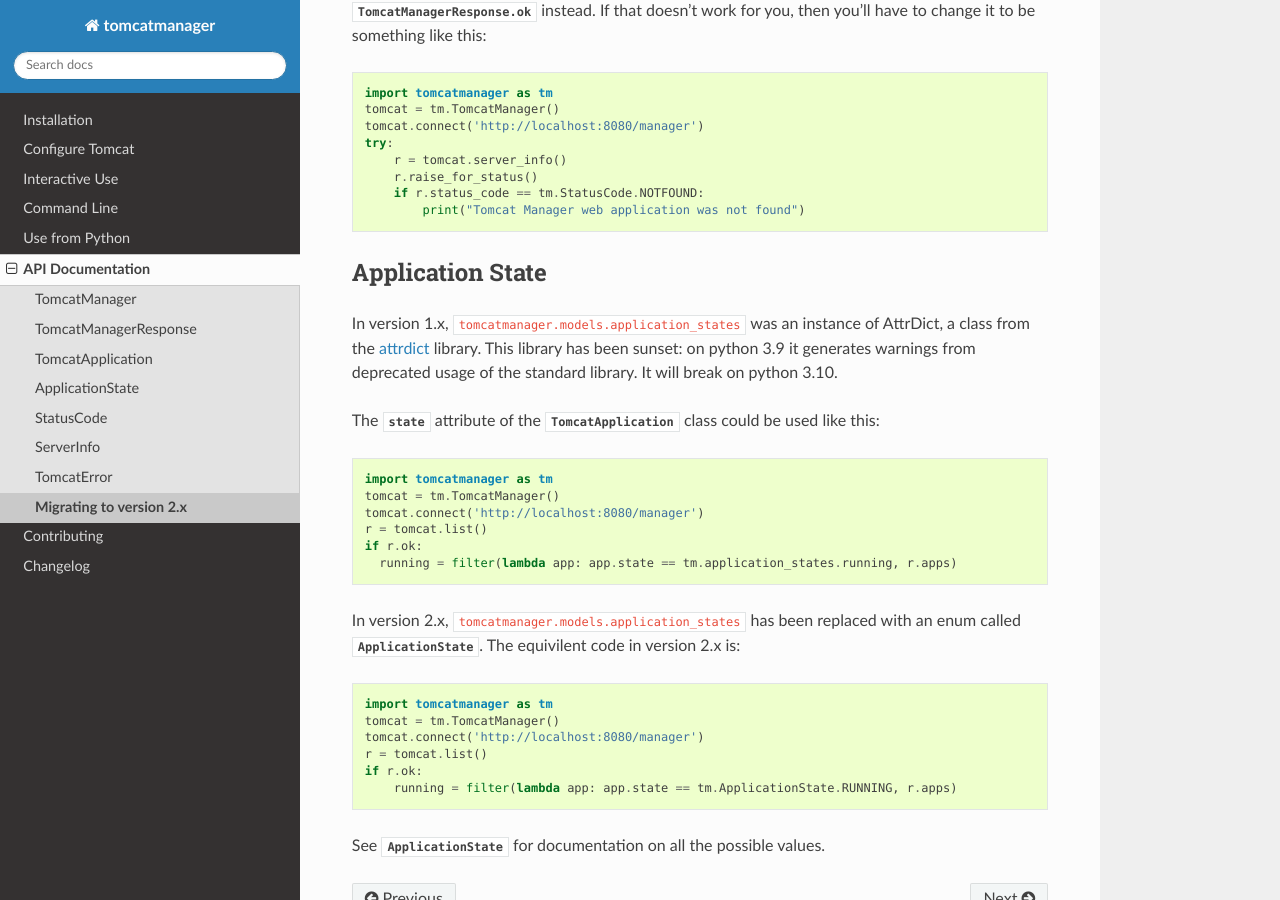
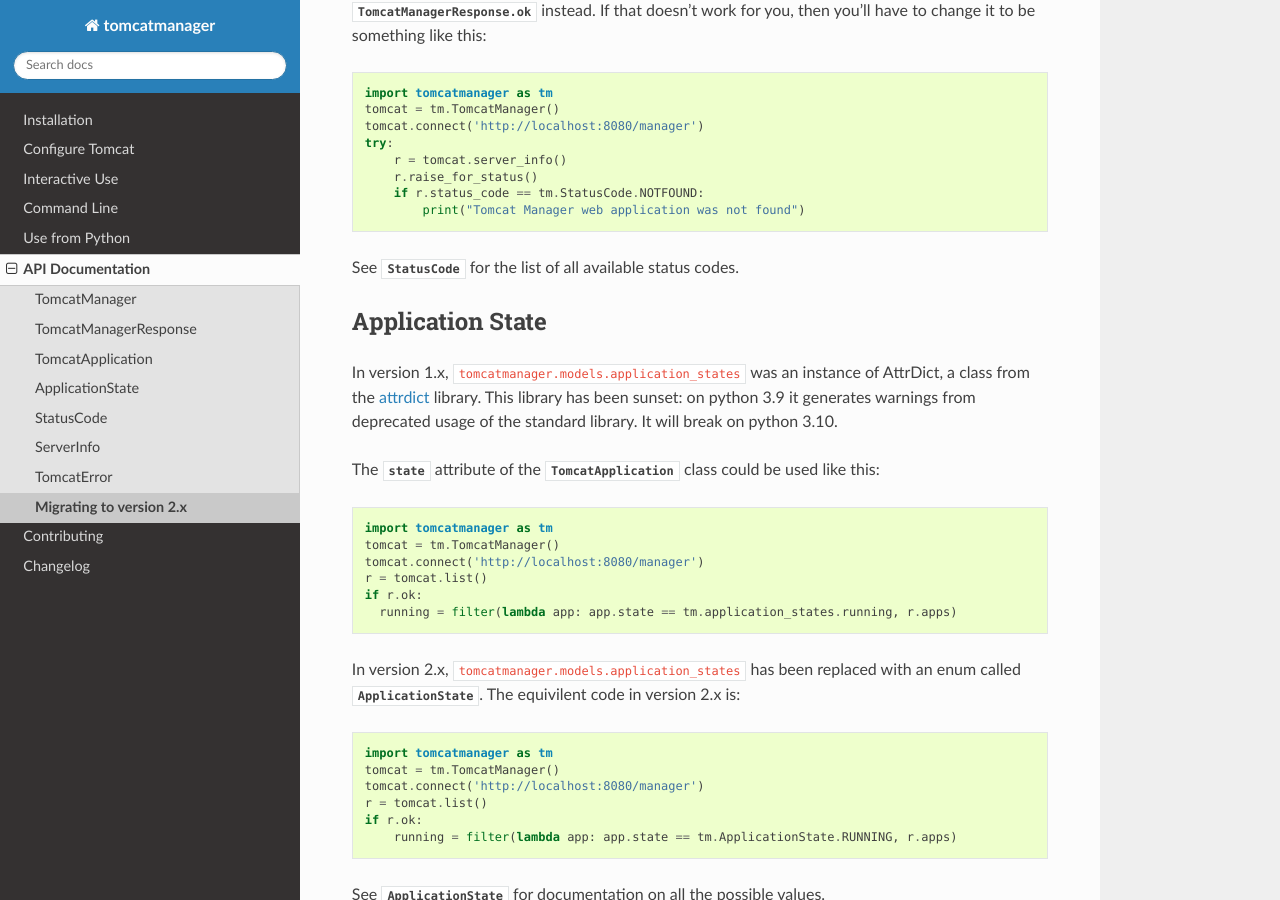
Before and after one commit to tomcatmanager/tomcatmanager, a Sphinx documentation site: the page built from docs/api/migrating2.rst, in a window 1280 px wide and 900 px high, scrolled down 1080 px. Built offline with Sphinx 7.4.7 and the Read the Docs theme 2.0.0, drawn with Linux system fonts in a browser that asks for light colours.

Commit message:
Add reference to StatusCode enum.

```diff
--- a/docs/api/migrating2.rst
+++ b/docs/api/migrating2.rst
@@ -60,6 +60,8 @@
         if r.status_code == tm.StatusCode.NOTFOUND:
             print("Tomcat Manager web application was not found")
 
+See :class:`.StatusCode` for the list of all available status codes.
+
 
 Application State
 -----------------
```
